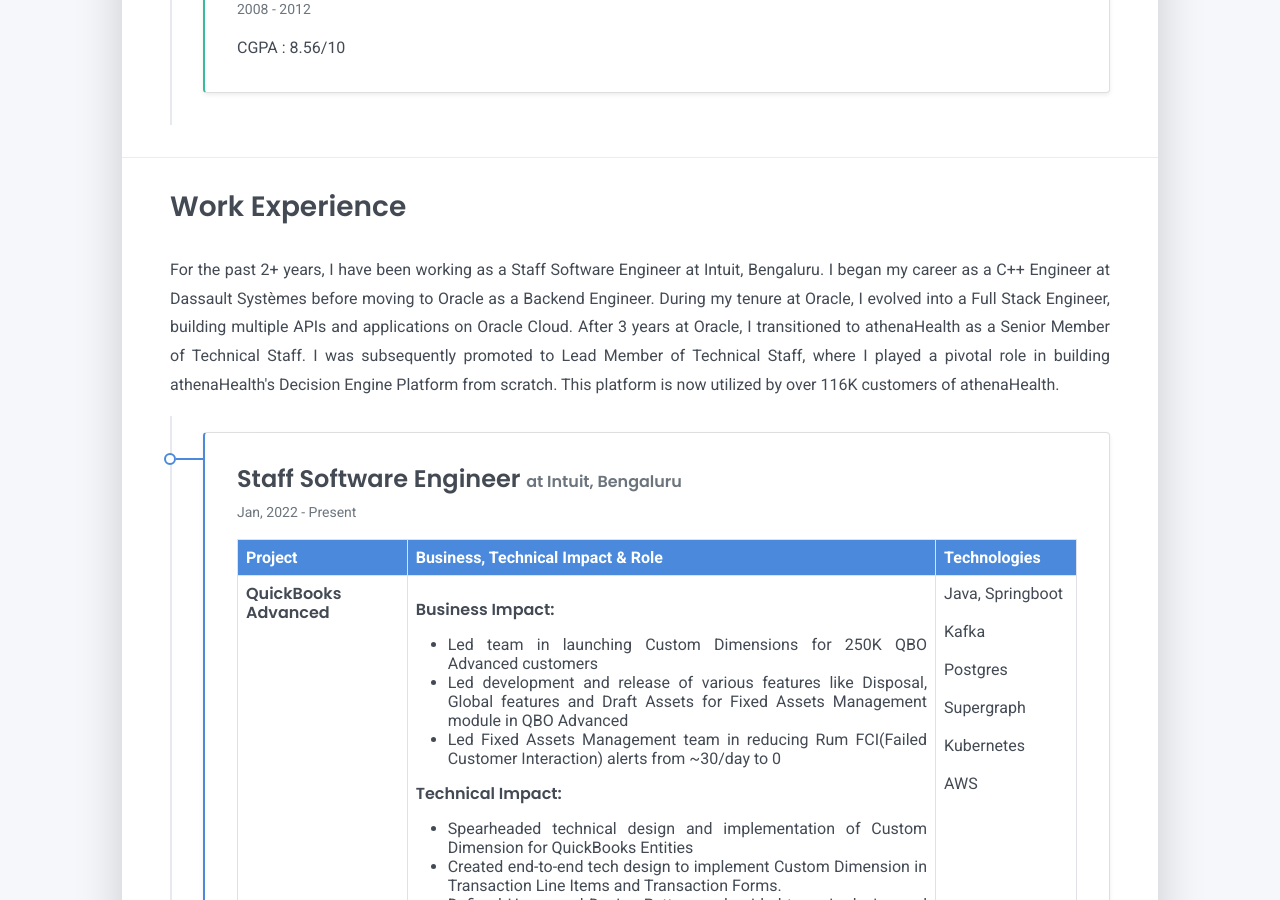
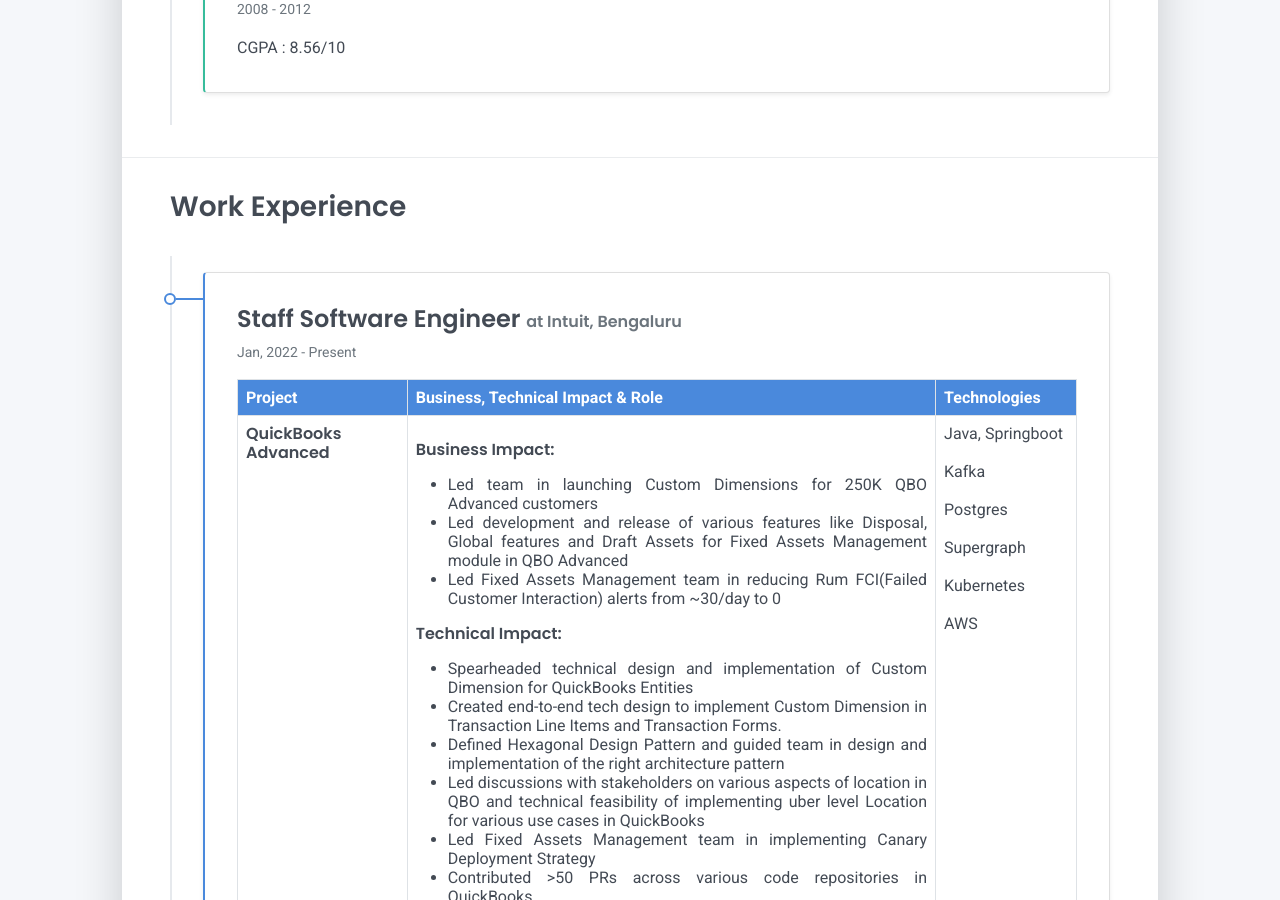
Before and after one commit to anandkshitiz/anandkshitiz.github.io, a Jekyll site: the page built from tabs/about.md, in a window 1280 px wide and 900 px high, scrolled down 1538 px. Built offline with Jekyll 4.4.1, drawn with Linux system fonts in a browser that asks for light colours.

```diff
--- a/tabs/about/content/work-experience-section.html
+++ b/tabs/about/content/work-experience-section.html
@@ -1,12 +1,12 @@
 <h2 class="h3 mb-3">Work Experience</h2>
-<p style="text-align: justify; line-height: 1.8;">
+<!-- <p style="text-align: justify; line-height: 1.8;">
     For the past 2+ years, I have been working as a Staff Software Engineer at Intuit, Bengaluru. I began my
     career as a C++ Engineer at Dassault Systèmes before moving to Oracle as a Backend Engineer. During my tenure at
     Oracle, I evolved into a Full Stack Engineer, building multiple APIs and applications on Oracle Cloud.
     After 3 years at Oracle, I transitioned to athenaHealth as a Senior Member of Technical Staff. I was
     subsequently promoted to Lead Member of Technical Staff, where I played a pivotal role in building athenaHealth's
     Decision Engine Platform from scratch. This platform is now utilized by over 116K customers of athenaHealth.
-</p>
+</p> -->
 <div class="timeline">
     <div class="timeline-card timeline-card-primary card shadow-sm">
         <div class="card-body">
```
